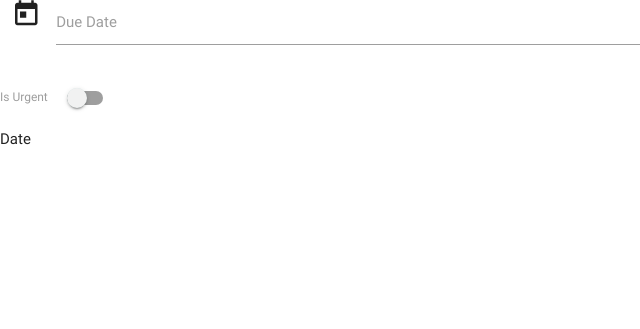
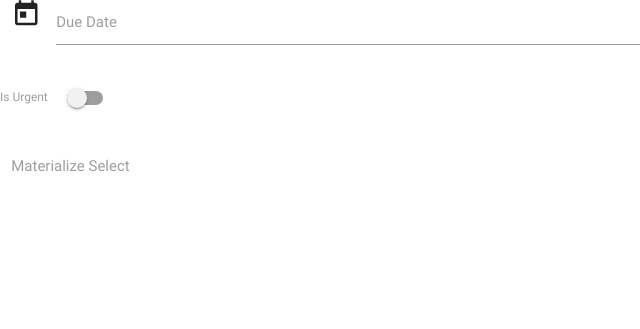
Before and after one commit to Dom-888/Data-Centric-Mini-Project, a Flask app: page / in a window 1280 px wide. Shown: the part 386-715 px from the top of the page, without its empty margins (0-640 px from the left). Run offline with Flask 2, Linux system fonts and the light colour scheme; some libraries are stand-ins or nearby versions.

Commit message:
Add select element

```diff
--- a/templates/addtask.html
+++ b/templates/addtask.html
@@ -38,7 +38,18 @@
 	</div>
 </div>
 
-<p>Date</p>
+<!-- Select element -->
+<div class="row">
+	<div class="input-field col s12">
+		<select>
+      <option value="" disabled selected>Choose your option</option>
+      <option value="1">Option 1</option>
+      <option value="2">Option 2</option>
+      <option value="3">Option 3</option>
+    </select>
+		<label>Materialize Select</label>
+	</div>
+</div>
 
 
 {% endblock %}
```
